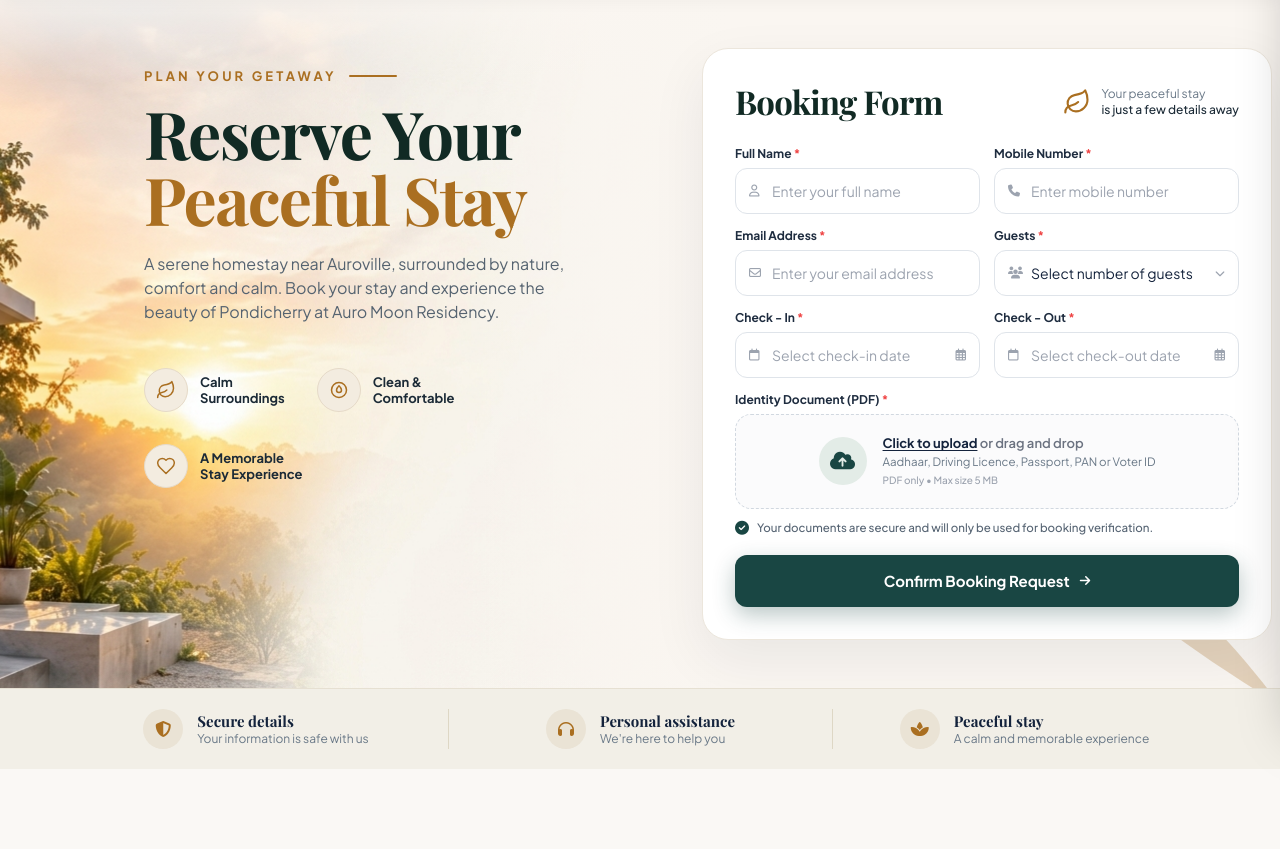
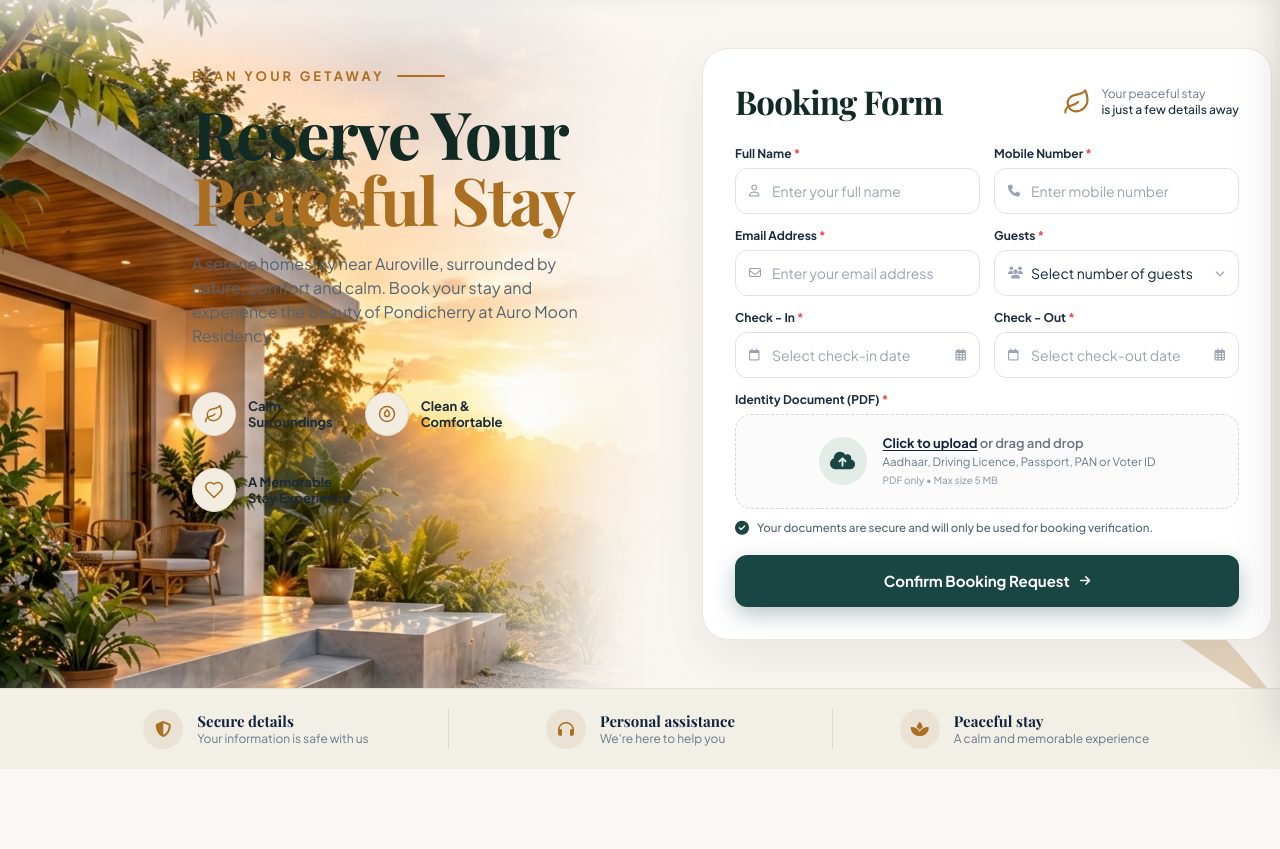
Before and after one commit to sivaathri/auro-moon-residency, a PHP site: page /AAHAHOMESTAY/BookingPage.php in a window 1280 px wide. Shown: the part 81-930 px from the top of the page. Run offline with PHP 8.4, Linux system fonts and the light colour scheme; data that the repository does not hold is empty; some libraries are stand-ins or nearby versions; some web fonts are replaced.

Commit message:
style: update background image positioning and adjust layout widths on booking page

```diff
--- a/BookingPage.html
+++ b/BookingPage.html
@@ -201,7 +201,7 @@
     <main class="relative flex-1 w-full overflow-hidden bg-[#FAF6F1] flex flex-col justify-between">
 
         <!-- Left Background Villa Terrace Photo (Desktop) -->
-        <div class="absolute inset-y-0 left-0 w-full lg:w-[60%] xl:w-[57%] bg-cover bg-left lg:bg-center bg-no-repeat pointer-events-none z-0" style="background-image: url('./assect/images/booking_terrace_bg.jpg');">
+        <div class="absolute inset-y-0 left-0 w-full lg:w-[60%] xl:w-[57%] bg-cover bg-left bg-no-repeat pointer-events-none z-0" style="background-image: url('./assect/images/booking_terrace_bg.jpg');">
             <!-- Organic Right Fade into Ivory Background -->
             <div class="absolute inset-y-0 right-0 w-44 lg:w-64 bg-gradient-to-r from-transparent via-[#FAF6F1]/70 to-[#FAF6F1] hidden lg:block"></div>
             <!-- Top Fade -->
@@ -218,7 +218,7 @@
             <div class="flex flex-col lg:flex-row items-center lg:items-start justify-between gap-10 lg:gap-10 xl:gap-14">
 
                 <!-- ===================== LEFT SIDE: EDITORIAL HERO & TRUST BADGES ===================== -->
-                <div class="w-full lg:w-[48%] xl:w-[46%] pt-2 lg:pt-5 md:pl-10 lg:pl-16 xl:pl-24 2xl:pl-32">
+                <div class="w-full lg:w-[46%] xl:w-[44%] pt-2 lg:pt-5 lg:ml-12 xl:ml-20 2xl:ml-28 md:pl-8 lg:pl-12 xl:pl-16">
 
                     <!-- Kicker: PLAN YOUR GETAWAY with gold bar -->
                     <div class="flex items-center gap-3 mb-3.5 sm:mb-4">
--- a/BookingPage.php
+++ b/BookingPage.php
@@ -249,7 +249,7 @@ if (isset($_POST['submit'])) {
     <main class="relative flex-1 w-full overflow-hidden bg-[#FAF6F1] flex flex-col justify-between">
 
         <!-- Left Background Villa Terrace Photo (Desktop) -->
-        <div class="absolute inset-y-0 left-0 w-full lg:w-[60%] xl:w-[57%] bg-cover bg-left lg:bg-center bg-no-repeat pointer-events-none z-0" style="background-image: url('./assect/images/booking_terrace_bg.jpg');">
+        <div class="absolute inset-y-0 left-0 w-full lg:w-[60%] xl:w-[57%] bg-cover bg-left bg-no-repeat pointer-events-none z-0" style="background-image: url('./assect/images/booking_terrace_bg.jpg');">
             <!-- Organic Right Fade into Ivory Background -->
             <div class="absolute inset-y-0 right-0 w-44 lg:w-64 bg-gradient-to-r from-transparent via-[#FAF6F1]/70 to-[#FAF6F1] hidden lg:block"></div>
             <!-- Top Fade -->
@@ -266,7 +266,7 @@ if (isset($_POST['submit'])) {
             <div class="flex flex-col lg:flex-row items-center lg:items-start justify-between gap-10 lg:gap-10 xl:gap-14">
 
                 <!-- ===================== LEFT SIDE: EDITORIAL HERO & TRUST BADGES ===================== -->
-                <div class="w-full lg:w-[48%] xl:w-[46%] pt-2 lg:pt-5 md:pl-10 lg:pl-16 xl:pl-24 2xl:pl-32">
+                <div class="w-full lg:w-[46%] xl:w-[44%] pt-2 lg:pt-5 lg:ml-12 xl:ml-20 2xl:ml-28 md:pl-8 lg:pl-12 xl:pl-16">
 
                     <!-- Kicker: PLAN YOUR GETAWAY with gold bar -->
                     <div class="flex items-center gap-3 mb-3.5 sm:mb-4">
```
